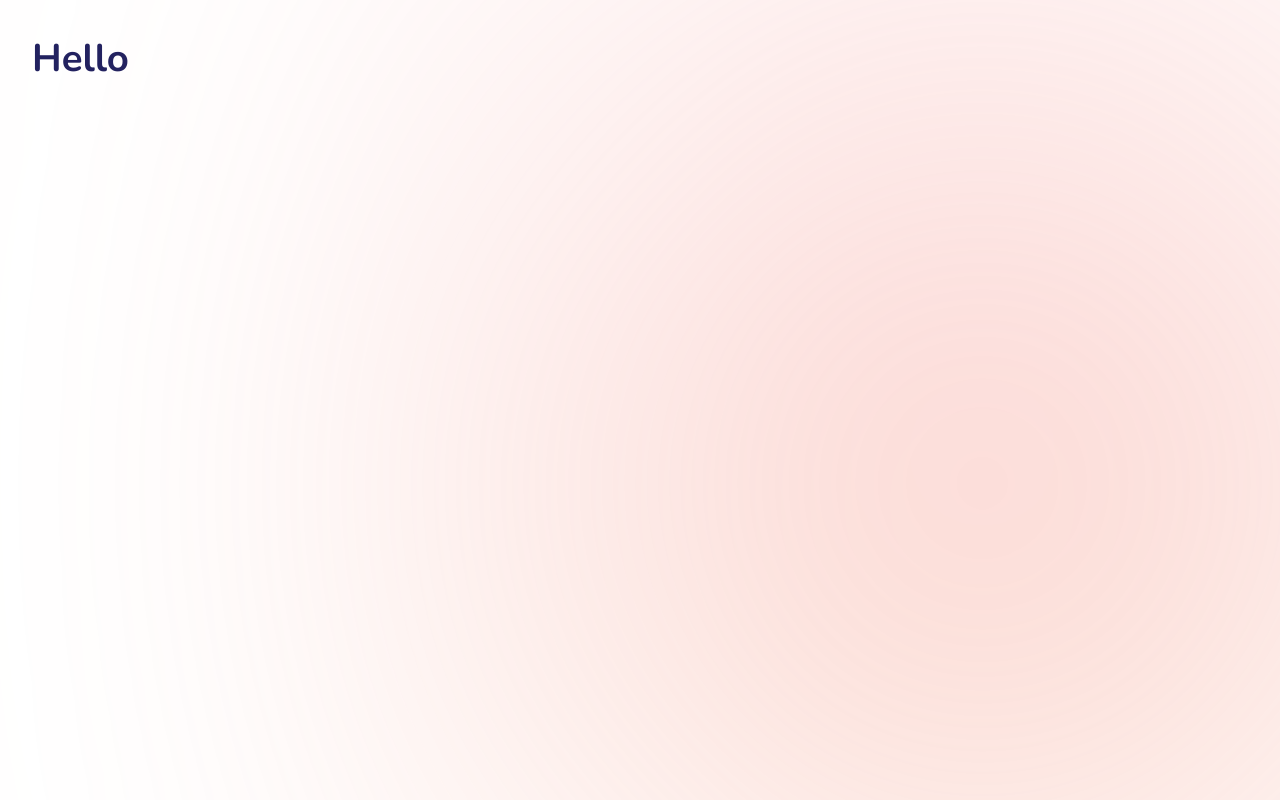
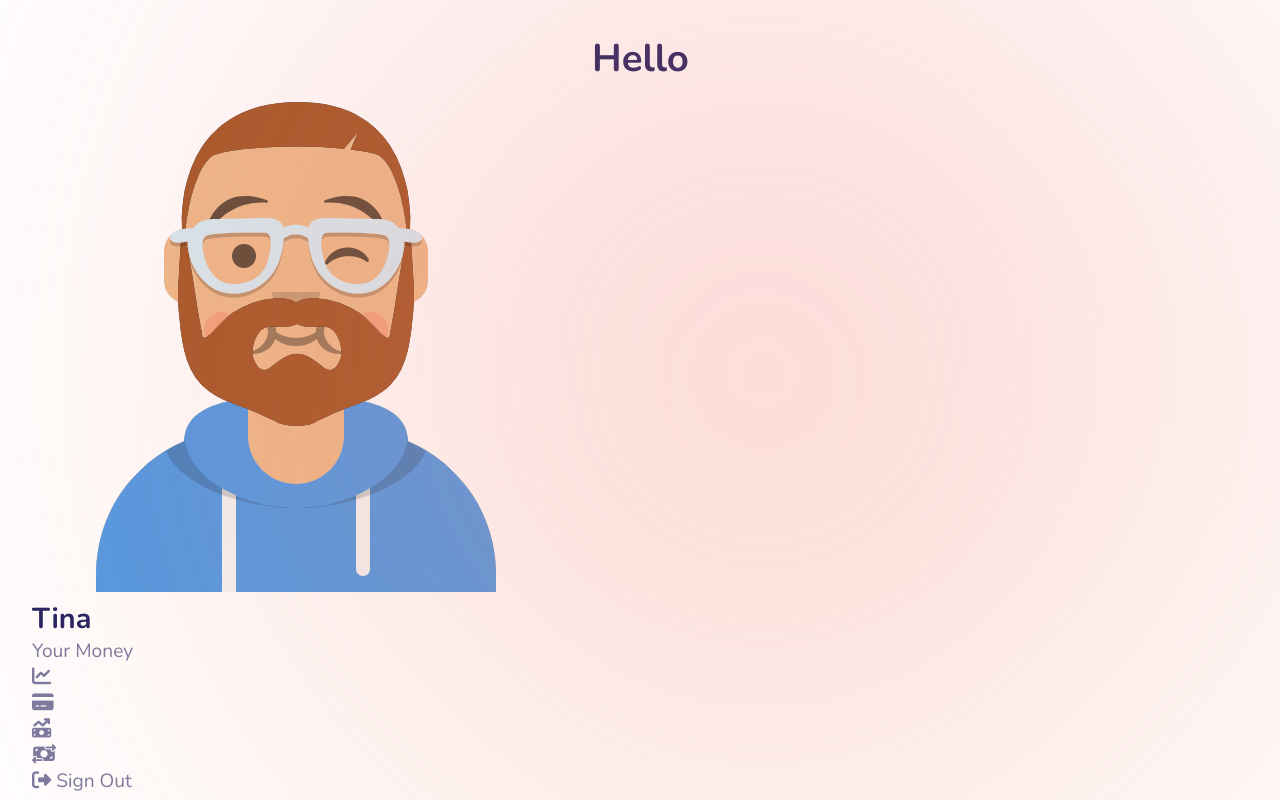
Before and after one commit to Justina177/expense-tracker-frontend, a React (Create React App) app: page / in a window 1280 px wide. Built offline with nearby package versions, Linux system fonts and the light colour scheme.

Commit message:
Made corrections in menuItems and Icon utils

```diff
--- a/src/App.js
+++ b/src/App.js
@@ -2,12 +2,14 @@ import styled from "styled-components";
 import bg2 from './img/bg.jpeg'
 import { MainLayout } from "./styles/Layouts";
 import Orb from "./Components/Orb/Orb";
+import Navigation from "./Components/Navigation/Navigation";
 
 function App() {
   return (
     <AppStyled bg={bg2} className="App">
       <Orb />
       <MainLayout>
+        <Navigation />
         <h1>Hello</h1>
 
       </MainLayout>
--- a/src/Components/Navigation/Navigation.js
+++ b/src/Components/Navigation/Navigation.js
@@ -0,0 +1,48 @@
+import React from 'react';
+import styled from 'styled-components';
+import avater from '../../img/avatar.png'
+import { menuItems } from '../../utils/menuItems';
+import { signout } from '../../utils/Icons';
+// import { menuItems } from '../utils/menuItems';
+// import { signout } from '../utils/Icons';
+
+
+function Navigation() {
+  return (
+    <NavStyled>
+        <div className="user-con">
+            <img src={avater} alt="" />
+            <div class="text">
+                <h2>Tina</h2>
+                <p>Your Money</p>
+            </div>
+        </div>
+        <ul className="menu-items">
+            {menuItems.map((item) => {
+                return <li
+                    key={item.id}
+                >
+                {item.icon}
+                <span>{item.tile}</span>
+            </li>
+            })}
+
+        </ul>
+
+        <div className="bottom-nav">
+            <li>
+                {signout} Sign Out
+            </li>
+        </div>
+
+
+
+
+    </NavStyled>
+  )
+}
+
+export default Navigation
+
+const NavStyled = styled.nav`
+`
--- a/src/utils/menuItems.js
+++ b/src/utils/menuItems.js
@@ -1,4 +1,4 @@
-import { dashboard, expenses, transactions, trend } from "./icons";
+import { dashboard, expenses, transactions, trend } from "./Icons";
 
 
 export const menuItems = [
```
